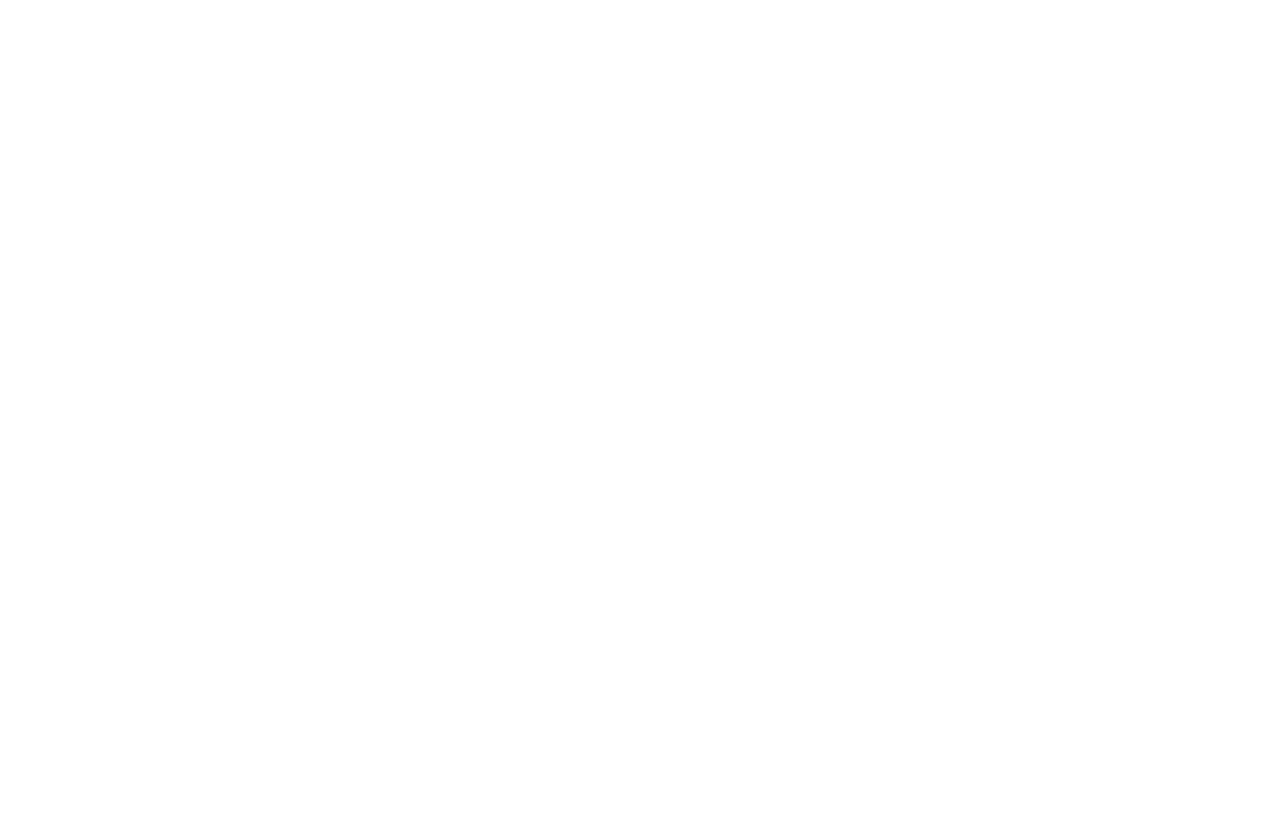
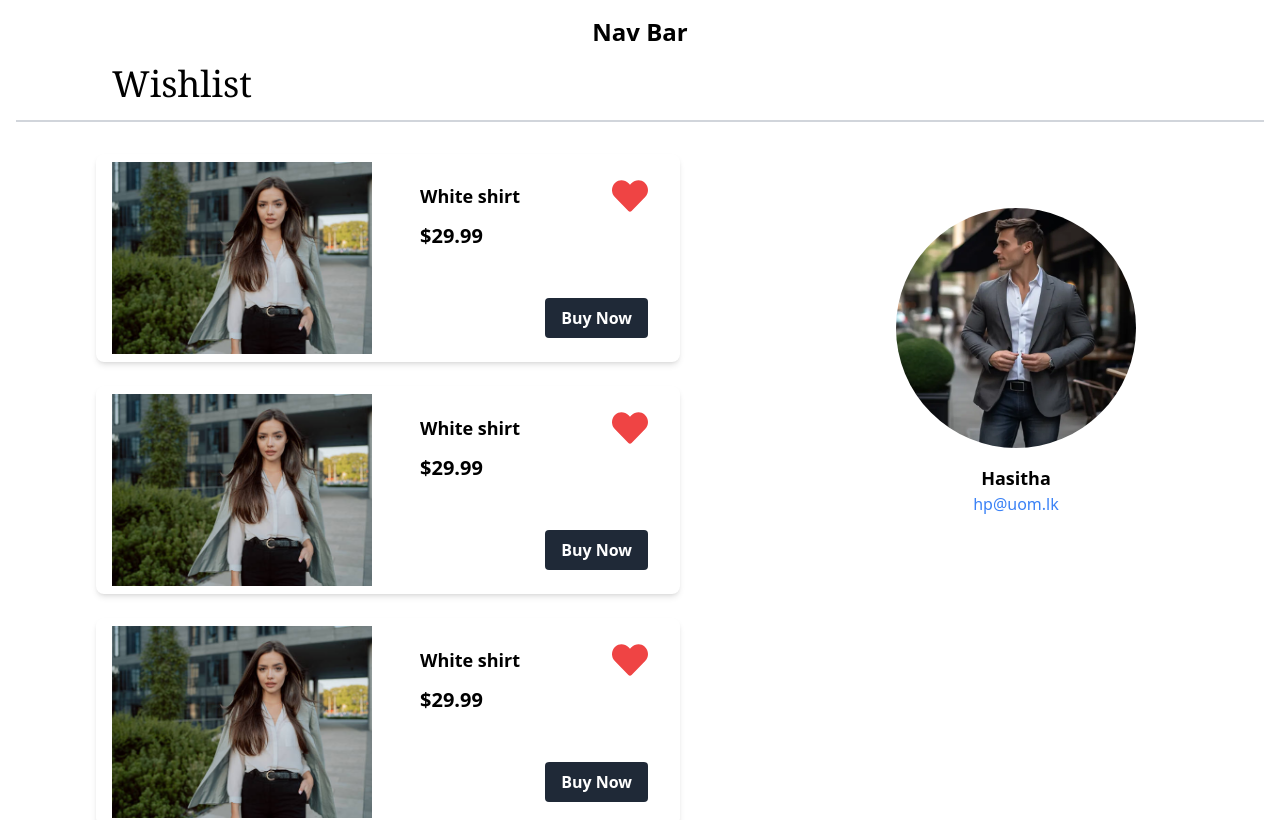
Before and after one commit to NovaCart/NovaCart-Frontend, a React (Create React App) app: page /profile in a window 1280 px wide. Before the commit this address had no page. Shown: the top 820 px of the page. Built offline with nearby package versions, Linux system fonts and the light colour scheme.

Commit message:
feat: wishlist
create frontend for wishlist

```diff
--- a/package.json
+++ b/package.json
@@ -15,6 +15,7 @@
     "chalk": "^5.3.0",
     "react": "^18.3.1",
     "react-dom": "^18.3.1",
+    "react-icons": "^5.3.0",
     "react-router-dom": "^6.26.1",
     "react-scripts": "5.0.1",
     "react-slick": "^0.30.2",
--- a/src/App.tsx
+++ b/src/App.tsx
@@ -2,6 +2,7 @@
 import { BrowserRouter as Router, Route, Routes } from "react-router-dom";
 import Home from "./pages/Home";
 import About from "./pages/About";
+import Profile from "./pages/Profile";
 import "./App.css";
 import "slick-carousel/slick/slick.css";
 import "slick-carousel/slick/slick-theme.css";
@@ -12,6 +13,7 @@
       <Routes>
         <Route path="/home" element={<Home />} />
         <Route path="/about" element={<About />} />
+        <Route path="/profile" element={<Profile />} />
       </Routes>
     </Router>
   );
--- /dev/null
+++ b/src/components/ProfilePage/ContactCard.tsx
@@ -0,0 +1,26 @@
+import React from "react";
+
+interface ContactCardProps {
+  imageUrl: string;
+  name: string;
+  email: string;
+}
+
+const ContactCard: React.FC<ContactCardProps> = ({ imageUrl, name, email }) => {
+  return (
+    <div className="max-w-sm mx-auto flex flex-col items-center">
+      <img
+        src={imageUrl}
+        alt="Profile"
+        className="w-60 h-60 rounded-full object-cover"/>
+      <div className="text-center mt-4">
+        <p className="text-lg font-semibold">{name}</p>
+        <a href={`mailto:${email}`} className="text-blue-500 hover:underline">
+          {email}
+        </a>
+      </div>
+      </div>
+  );
+};
+
+export default ContactCard;
--- /dev/null
+++ b/src/components/ProfilePage/ItemCardHorizontal.tsx
@@ -0,0 +1,42 @@
+import React from "react";
+import BuyNowButton from "../BuyNowButton";
+import { FaHeart } from 'react-icons/fa';
+
+interface ItemCardProps {
+  title: string;
+  description: string;
+  imageUrl: string;
+  price: number;
+}
+
+const ItemCardHorizontal: React.FC<ItemCardProps> = ({
+  title,
+  description,
+  imageUrl,
+  price,
+}) => {
+  return (
+    <div className="w-1/2 mx-2 my-6 bg-white shadow-md rounded-lg overflow-hidden">
+      <div className="max-w-s mx-2 grid grid-cols-2 gap-4">
+        <div className="p-2">
+          <img src={imageUrl} alt={title} className="h-48 object-cover" />
+        </div>
+
+        <div className="p-2 h-48">
+        <div className="p-4">
+          <div className="flex items-center justify-between mb-2">
+            <h5 className="text-lg font-semibold">{title}</h5>
+            <button><FaHeart className="text-4xl text-red-500"/></button>
+          </div>
+          <p className="text-xl font-bold mb-12">${price}</p>
+          <div className="flex items-end justify-end">
+          <BuyNowButton />
+          </div>
+          </div>
+        </div>
+      </div>
+    </div>
+  );
+};
+
+export default ItemCardHorizontal;
--- /dev/null
+++ b/src/pages/Profile.tsx
@@ -0,0 +1,41 @@
+import React from "react";
+import Footer from "../components/Footer";
+import ItemCardHorizontal from "../components/ProfilePage/ItemCardHorizontal";
+import ContactCard from "../components/ProfilePage/ContactCard";
+
+export default function About() {
+  return (
+    <div className="mx-auto px-4">
+        <h1 className="text-center text-2xl font-bold my-4">Nav Bar</h1>
+        <h1 className="text-left font-serif text-4xl my-4 ml-24">Wishlist</h1>
+        <hr className="border-gray-300 border-t-2"/>
+        <div className="p-2">
+        <div className="ml-16">
+          <ItemCardHorizontal
+          title="White shirt "
+          imageUrl="/images/1.jpg"
+          price={29.99}
+          description={" "}/>
+          <ItemCardHorizontal
+          title="White shirt "
+          imageUrl="/images/1.jpg"
+          price={29.99}
+          description={" "}/>
+          <ItemCardHorizontal
+          title="White shirt "
+          imageUrl="/images/1.jpg"
+          price={29.99}
+          description={" "}/>
+        </div>
+            <div className="absolute top-48 right-32 p-4">
+                <ContactCard
+                    imageUrl="/images/home 2.webp"
+                    name="Hasitha"
+                    email="hp@uom.lk"
+                />
+            </div>
+        </div>
+        <Footer/>
+    </div>
+  )
+}
```
Also changed, not shown: 1 other file (tests, documents, lock files or other folders).
